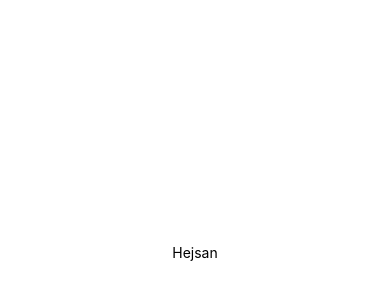
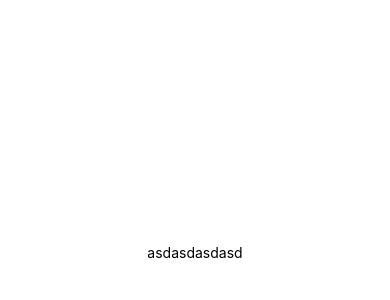
Before and after one commit to AdamMalm/MeetUP, a React Native app: screen / in a window 390 px wide. Shown: the part 170-470 px from the top of the page. Built offline with nearby package versions, Linux system fonts and the light colour scheme.

Commit message:
added example pages

```diff
--- a/App.tsx
+++ b/App.tsx
@@ -1,12 +1,15 @@
 import { StatusBar } from 'expo-status-bar';
 import { StyleSheet, Text, View } from 'react-native';
+import { NavigationContainer } from '@react-navigation/native';
 
 export default function App() {
   return (
-    <View style={styles.container}>
-      <Text>Hejsan</Text>
-      <StatusBar style="auto" />
-    </View>
+    <NavigationContainer >{
+        <View style={styles.container}>
+          <Text>asdasdasdasd</Text>
+          <StatusBar style="auto" />
+        </View>
+      }</NavigationContainer>
   );
 }
 
```
Also changed, not shown: app/components/Chatpage.tsx (added, +12 -0 lines), app/components/Contactpage.tsx (added, +12 -0 lines), app/components/CreateEventpage.tsx (added, +12 -0 lines), app/components/Eventpage.tsx (added, +12 -0 lines), app/components/Timelinepage.tsx (added, +12 -0 lines).
